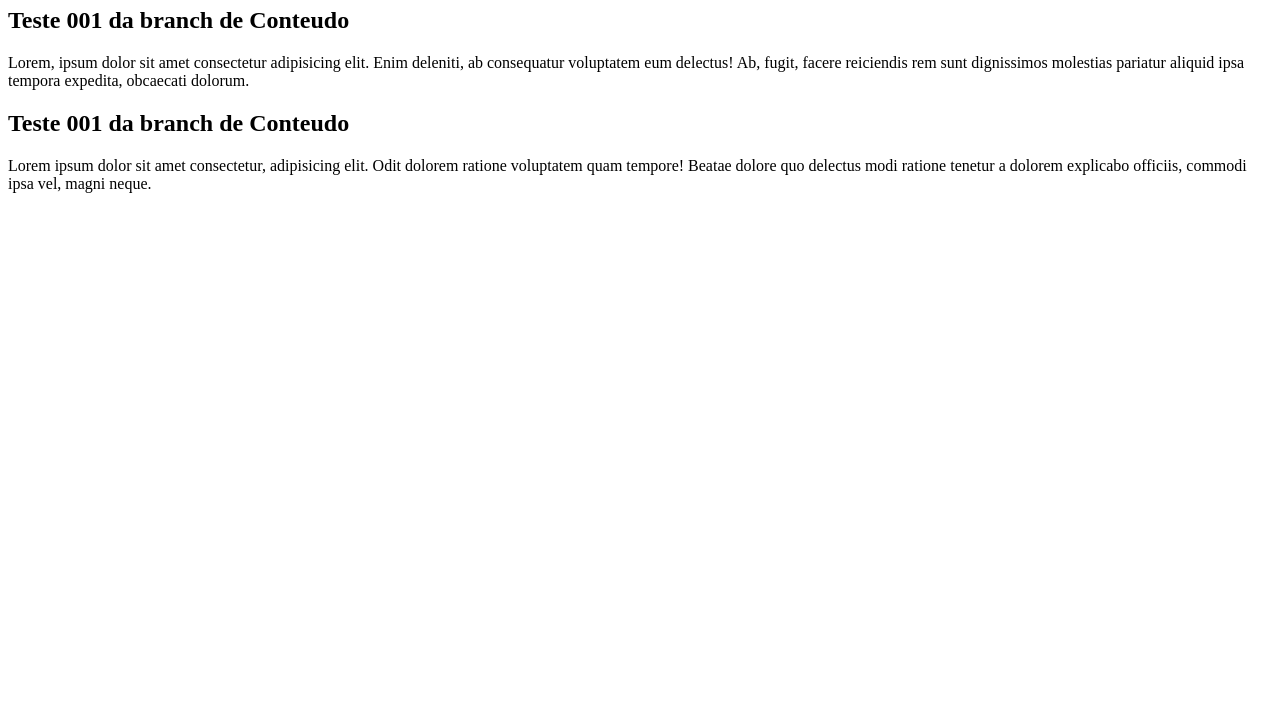
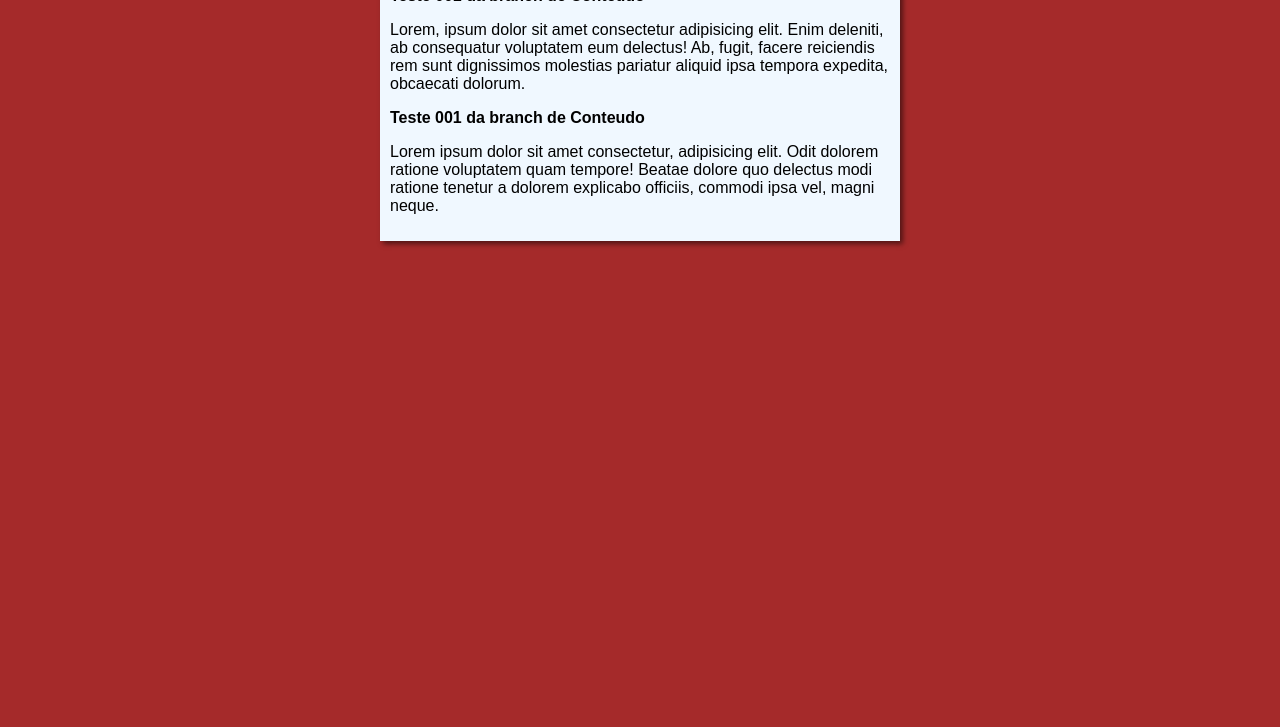
Before and after one commit to rrfgDev/Teste--Branch, a plain HTML site: page index.html in a window 1280 px wide. Shown: the part 73-800 px from the top of the page. Drawn offline with Linux system fonts and the light colour scheme.

Commit message:
reload no css

```diff
--- /dev/null
+++ b/css/style.css
@@ -0,0 +1,17 @@
+* {
+    font-family: Arial, Helvetica, sans-serif;
+    font-size: 16px;
+}
+
+body {
+    background-color: brown;
+
+}
+
+main {
+    background-color: aliceblue;
+    width: 500px;
+    margin: auto;
+    box-shadow: 3px 3px 5px rgba(0, 0, 0, 0.509);
+    padding: 10px;
+}
--- a/index.html
+++ b/index.html
@@ -5,7 +5,7 @@
     <meta charset="UTF-8">
     <meta name="viewport" content="width=device-width, initial-scale=1.0">
     <title>Branch</title>
-    <link rel="stylesheet" href="cursos./style.css">
+    <link rel="stylesheet" href="css/style.css">
 </head>
 
 <body>
```
